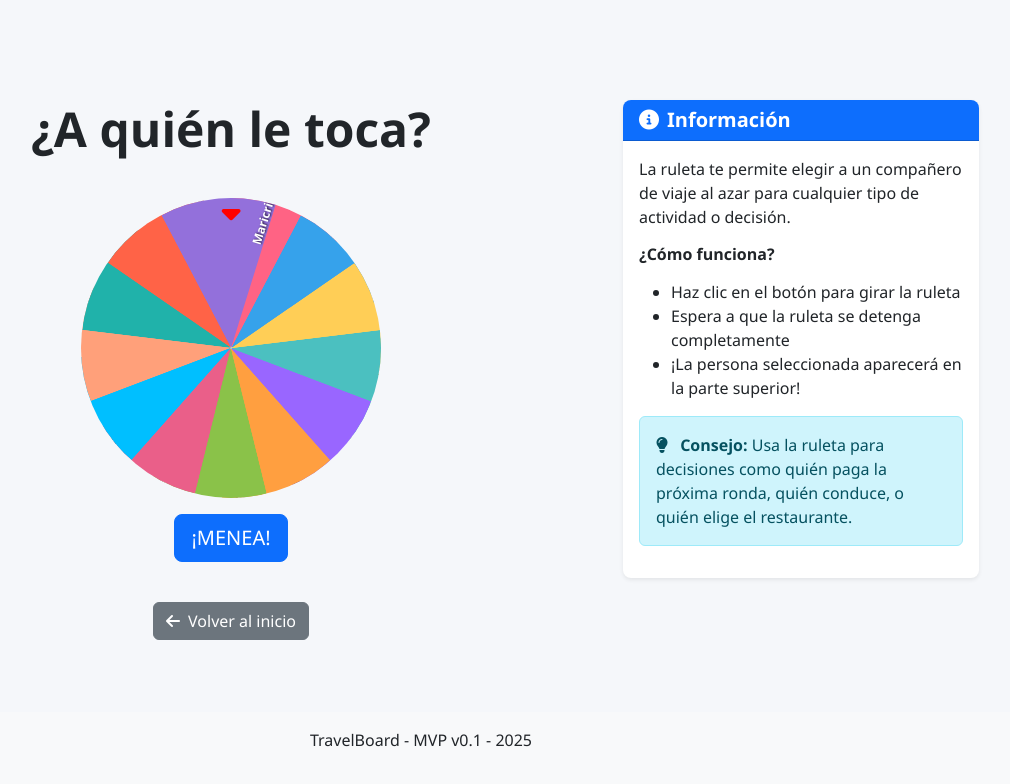
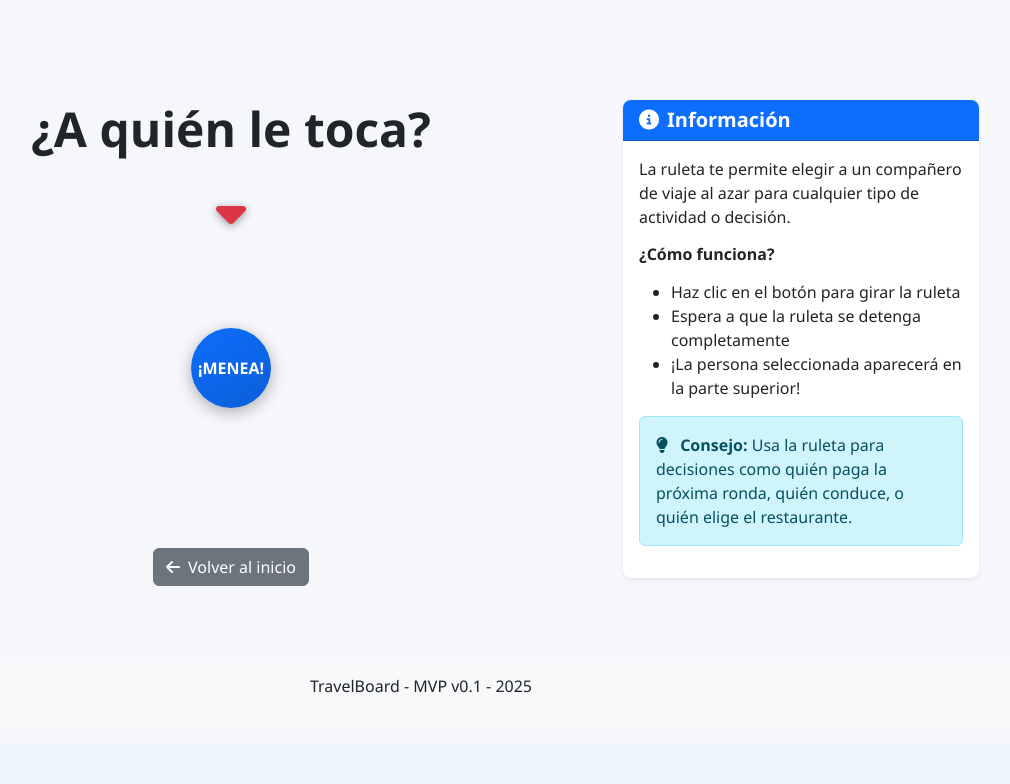
Before and after one commit to CarlosAtalaya/TripMind_Thailand_2025, a Flask app: page /ruleta in a window 1280 px wide. Shown: the part 56-840 px from the top of the page, without its empty margins (219-1229 px from the left). After the commit the page ends 749 px from the top, so only its background shows below. Run offline with Flask 3, Linux system fonts and the light colour scheme; a user stored in the database is signed in; data comes from the database, SQL or seed files in the repository; data that the repository does not hold is empty; some libraries are stand-ins or nearby versions.

Commit message:
Modificaciones en ruleta, sigue isn funcionar

```diff
--- a/templates/wheel/index.html
+++ b/templates/wheel/index.html
@@ -20,11 +20,20 @@
         </div>
 
         <div class="wheel-container text-center position-relative">
-            <!-- Canvas para la ruleta -->
-            <div id="wheel-canvas" style="position: relative; margin: 0 auto; width: 300px; height: 300px;"></div>
+            <!-- Marcador triangular -->
+            <div class="wheel-marker">
+                <i class="fas fa-caret-down fa-3x text-danger"></i>
+            </div>
+
+            <!-- Contenedor de la ruleta -->
+            <div id="canvasContainer">
+                <canvas id="canvas" width="300" height="300">
+                    Canvas no soportado, actualiza tu navegador.
+                </canvas>
+            </div>
 
             <!-- Botón para girar -->
-            <button id="spin-button" class="btn btn-primary btn-lg mt-3">
+            <button id="spin-button" class="btn btn-primary btn-lg spin-button">
                 ¡MENEA!
             </button>
         </div>
@@ -61,233 +70,74 @@
 </div>
 {% endblock %}
 
-{% block extra_js %}
-<script>
-    document.addEventListener('DOMContentLoaded', function() {
-        // Variables y elementos del DOM
-        const spinButton = document.getElementById('spin-button');
-        const resultContainer = document.getElementById('result-container');
-        const resultName = document.getElementById('result-name');
-        const wheelTitle = document.getElementById('wheel-title');
-        const wheelCanvas = document.getElementById('wheel-canvas');
-
-        // Array para almacenar los nombres reales
-        let fullNames = [];
-
-        // Cargar título personalizado
-        fetch('/api/wheel/title')
-            .then(response => response.json())
-            .then(data => {
-                if (data.success && data.title) {
-                    wheelTitle.textContent = data.title;
-                }
-            })
-            .catch(error => {
-                console.error('Error cargando título:', error);
-            });
-
-        // Cargar usuarios
-        fetch('/api/wheel/users')
-            .then(response => response.json())
-            .then(data => {
-                if (data.success && data.users.length > 0) {
-                    initWheel(data.users);
-                } else {
-                    // Usuarios de prueba
-                    const fallbackUsers = [
-                        { id: 1, name: 'Maricristi_Batukada' },
-                        { id: 2, name: 'Marta_Boxing' },
-                        { id: 3, name: 'Marisa_Venenosa' },
-                        { id: 4, name: 'Ferson_Avionetas' },
-                        { id: 5, name: 'Luis_Keta' },
-                        { id: 6, name: 'Alfon_Marques' },
-                        { id: 7, name: 'Omar_Jeque' },
-                        { id: 8, name: 'Javi_Buceador' },
-                        { id: 9, name: 'Diego_Roman' },
-                        { id: 10, name: 'Angel_Garrapata' },
-                        { id: 11, name: 'Isidro_Patachula' },
-                        { id: 12, name: 'Nacho33' },
-                        { id: 13, name: 'Carlos_Pupas' }
-                    ];
-                    initWheel(fallbackUsers);
-                }
-            })
-            .catch(error => {
-                console.error('Error cargando usuarios:', error);
-                // Usuarios de respaldo en caso de error
-                const fallbackUsers = [
-                    { id: 1, name: 'Maricristi_Batukada' },
-                    { id: 2, name: 'Marta_Boxing' },
-                    { id: 3, name: 'Marisa_Venenosa' },
-                    { id: 4, name: 'Ferson_Avionetas' },
-                    { id: 5, name: 'Luis_Keta' },
-                    { id: 6, name: 'Alfon_Marques' },
-                    { id: 7, name: 'Omar_Jeque' },
-                    { id: 8, name: 'Javi_Buceador' },
-                    { id: 9, name: 'Diego_Roman' },
-                    { id: 10, name: 'Angel_Garrapata' },
-                    { id: 11, name: 'Isidro_Patachula' },
-                    { id: 12, name: 'Nacho33' },
-                    { id: 13, name: 'Carlos_Pupas' }
-                ];
-                initWheel(fallbackUsers);
-            });
-
-        // Función para obtener solo el primer nombre (antes del guion bajo)
-        function getFirstName(fullName) {
-            if (fullName.includes('_')) {
-                return fullName.split('_')[0];
-            }
-            return fullName;
+{% block extra_css %}
+<style>
+    /* Contenedor de la ruleta */
+    .wheel-container {
+        position: relative;
+        margin: 60px auto 30px;
+        max-width: 300px;
     }
 
-        // Crear la ruleta de manera simple
-        function initWheel(users) {
-            // Limpiar el canvas
-            wheelCanvas.innerHTML = '';
-
-            // Crear un array de nombres cortos
-            const shortNames = users.map(user => getFirstName(user.name));
-
-            // Guardar los nombres completos
-            fullNames = users.map(user => user.name);
-
-            // Crear colores para los segmentos
-            const colors = [
-                '#FF6384', '#36A2EB', '#FFCE56', '#4BC0C0',
-                '#9966FF', '#FF9F40', '#8AC249', '#EA5F89',
-                '#00BFFF', '#FFA07A', '#20B2AA', '#FF6347',
-                '#9370DB', '#32CD32', '#FFD700', '#87CEFA'
-            ];
-
-            // Crear la ruleta mediante un div circular dividido en segmentos
-            const numSegments = users.length;
-            const segmentAngle = 360 / numSegments;
-
-            // Crear el contenedor de la ruleta
-            const wheel = document.createElement('div');
-            wheel.className = 'wheel';
-            wheel.style.width = '100%';
-            wheel.style.height = '100%';
-            wheel.style.borderRadius = '50%';
-            wheel.style.position = 'relative';
-            wheel.style.overflow = 'hidden';
-            wheel.style.transition = 'transform 5s cubic-bezier(0.2, 0.8, 0.2, 1)';
-
-            // Crear los segmentos
-            for (let i = 0; i < numSegments; i++) {
-                const segment = document.createElement('div');
-                segment.className = 'segment';
-                segment.style.position = 'absolute';
-                segment.style.width = '50%';
-                segment.style.height = '50%';
-                segment.style.left = '50%';
-                segment.style.top = '0';
-                segment.style.transformOrigin = 'bottom left';
-                segment.style.transform = `rotate(${i * segmentAngle}deg)`;
-
-                // Crear el contenido del segmento (triángulo coloreado)
-                const content = document.createElement('div');
-                content.style.position = 'absolute';
-                content.style.width = '100%';
-                content.style.height = '100%';
-                content.style.transformOrigin = 'bottom left';
-                content.style.clipPath = 'polygon(0 0, 100% 0, 0 100%)';
-                content.style.backgroundColor = colors[i % colors.length];
-
-                // Añadir el texto
-                const text = document.createElement('div');
-                text.textContent = shortNames[i];
-                text.style.position = 'absolute';
-                text.style.left = '30%';
-                text.style.top = '25%';
-                text.style.transform = 'rotate(-45deg)';
-                text.style.color = 'white';
-                text.style.fontWeight = 'bold';
-                text.style.fontSize = '12px';
-                text.style.textShadow = '1px 1px 2px rgba(0,0,0,0.7)';
-
-                content.appendChild(text);
-                segment.appendChild(content);
-                wheel.appendChild(segment);
+    /* Marcador triangular */
+    .wheel-marker {
+        position: absolute;
+        top: -30px;
+        left: 50%;
+        transform: translateX(-50%);
+        z-index: 10;
+        filter: drop-shadow(0 2px 4px rgba(0,0,0,0.4));
     }
 
-            // Añadir el marcador
-            const marker = document.createElement('div');
-            marker.className = 'marker';
-            marker.style.position = 'absolute';
-            marker.style.top = '0';
-            marker.style.left = '50%';
-            marker.style.transform = 'translateX(-50%)';
-            marker.style.width = '20px';
-            marker.style.height = '20px';
-            marker.style.zIndex = '100';
-
-            const markerIcon = document.createElement('i');
-            markerIcon.className = 'fas fa-caret-down';
-            markerIcon.style.color = 'red';
-            markerIcon.style.fontSize = '30px';
-
-            marker.appendChild(markerIcon);
-
-            // Añadir la ruleta y el marcador al canvas
-            wheelCanvas.appendChild(wheel);
-            wheelCanvas.appendChild(marker);
-
-            // Evento para el botón de girar
-            spinButton.addEventListener('click', function() {
-                spinWheel(wheel);
-            });
+    /* Contenedor del canvas */
+    #canvasContainer {
+        position: relative;
+        width: 300px;
+        height: 300px;
+        margin: 0 auto;
     }
 
-        // Función para girar la ruleta
-        function spinWheel(wheel) {
-            // Deshabilitar el botón
-            spinButton.disabled = true;
-            spinButton.textContent = 'Girando...';
+    /* Botón para girar */
+    .spin-button {
+        position: absolute;
+        top: 50%;
+        left: 50%;
+        transform: translate(-50%, -50%);
+        width: 80px;
+        height: 80px;
+        border-radius: 50%;
+        background: linear-gradient(145deg, #0d6efd, #0b5ed7);
+        color: white;
+        font-weight: bold;
+        border: none;
+        box-shadow: 0 4px 15px rgba(0,0,0,0.3);
+        display: flex;
+        align-items: center;
+        justify-content: center;
+        z-index: 100;
+        cursor: pointer;
+        transition: all 0.3s ease;
+        font-size: 1rem;
+    }
 
-            // Ocultar el resultado
-            resultContainer.style.display = 'none';
+    .spin-button:hover {
+        transform: translate(-50%, -50%) scale(1.05);
+        box-shadow: 0 6px 20px rgba(13, 110, 253, 0.5);
+    }
 
-            // Generar un ángulo aleatorio para la rotación
-            const randomSpins = 5 + Math.random() * 5; // Entre 5 y 10 vueltas
-            const randomAngle = Math.floor(Math.random() * 360);
-            const totalRotation = randomSpins * 360 + randomAngle;
+    /* Mejor visualización del resultado */
+    #result-container {
+        background-color: rgba(40, 167, 69, 0.9);
+        border-radius: 10px;
+        padding: 15px;
+        margin-bottom: 20px;
+        box-shadow: 0 4px 10px rgba(0,0,0,0.2);
+        transition: all 0.3s ease;
+    }
 
-            // Aplicar la rotación
-            wheel.style.transform = `rotate(${totalRotation}deg)`;
-
-            // Después de que termine la animación, mostrar el resultado
-            setTimeout(function() {
-                // Determinar el segmento ganador
-                const numSegments = fullNames.length;
-                const segmentAngle = 360 / numSegments;
-
-                // El segmento ganador es el que está en la posición 0 después de la rotación
-                // Tenemos que hacer un poco de matemáticas para determinar cuál es
-                const normalizedAngle = totalRotation % 360;
-                const winningIndex = Math.floor(normalizedAngle / segmentAngle);
-                const adjustedIndex = (numSegments - winningIndex) % numSegments;
-
-                // Mostrar el ganador
-                const winner = fullNames[adjustedIndex];
-                resultName.textContent = winner;
-                resultContainer.style.display = 'block';
-
-                // Habilitar el botón
-                spinButton.disabled = false;
-                spinButton.textContent = '¡MENEA!';
-            }, 5000); // 5 segundos (tiempo de la animación)
-        }
-    });
-</script>
-{% endblock %}
-
-{% block extra_css %}
-<style>
-    .wheel-container {
-        margin: 40px auto;
-        max-width: 320px;
+    #result-name {
+        font-size: 1.5rem;
+        text-shadow: 1px 1px 2px rgba(0,0,0,0.2);
     }
 
     /* Animación del resultado */
@@ -300,5 +150,274 @@
     .bounce {
         animation: bounce 1s;
     }
+
+    /* Estilos para la pulsación del botón */
+    .spin-button:active {
+        transform: translate(-50%, -50%) scale(0.95);
+    }
+
+    .spin-button:disabled {
+        background: linear-gradient(145deg, #6c757d, #5a6268);
+        cursor: not-allowed;
+    }
 </style>
 {% endblock %}
+
+{% block extra_js %}
+<!-- Scripts adicionales -->
+<script src="https://cdnjs.cloudflare.com/ajax/libs/gsap/3.9.1/gsap.min.js"></script>
+<script src="https://cdn.jsdelivr.net/npm/winwheel@1.0.1/dist/Winwheel.min.js"></script>
+
+<script>
+    // Script de depuración inicial
+    document.addEventListener('DOMContentLoaded', function() {
+        console.log("DOM cargado correctamente");
+
+        // Verificar elementos
+        const canvas = document.getElementById('canvas');
+        console.log("Canvas encontrado:", canvas);
+
+        const canvasContainer = document.getElementById('canvasContainer');
+        console.log("Contenedor del canvas encontrado:", canvasContainer);
+
+        const spinButton = document.getElementById('spin-button');
+        console.log("Botón encontrado:", spinButton);
+
+        const resultContainer = document.getElementById('result-container');
+        console.log("Contenedor de resultados encontrado:", resultContainer);
+
+        const resultName = document.getElementById('result-name');
+
+        // Verificar biblioteca
+        console.log("Winwheel disponible:", typeof Winwheel);
+
+        // Variables principales
+        let theWheel;
+        let isSpinning = false;
+        let userSegments = []; // Nombres de usuario
+
+        // Colores para los segmentos
+        const colors = [
+            '#FF6384', '#36A2EB', '#FFCE56', '#4BC0C0',
+            '#9966FF', '#FF9F40', '#8AC249', '#EA5F89',
+            '#00BFFF', '#FFA07A', '#20B2AA', '#FF6347',
+            '#9370DB', '#32CD32', '#FFD700', '#87CEFA'
+        ];
+
+        // Función para obtener solo el primer nombre (antes del guion bajo)
+        function getFirstName(fullName) {
+            if (fullName.includes('_')) {
+                return fullName.split('_')[0];
+            }
+            return fullName;
+        }
+
+        // Función para ajustar el tamaño de fuente según el número de usuarios
+        function getFontSize(numUsers) {
+            if (numUsers <= 6) return 18;
+            if (numUsers <= 10) return 16;
+            if (numUsers <= 15) return 14;
+            if (numUsers <= 20) return 12;
+            return 10;
+        }
+
+        // Crear los segmentos para la ruleta
+        function createSegments(users) {
+            const segments = [];
+            userSegments = []; // Reiniciar el array
+
+            users.forEach((user, index) => {
+                // Extraer solo el primer nombre para mostrar
+                const firstName = getFirstName(user.name);
+
+                // Guardar el nombre completo para el resultado
+                userSegments.push(user.name);
+
+                segments.push({
+                    'fillStyle': colors[index % colors.length],
+                    'text': firstName,
+                    'textFontFamily': 'Arial',
+                    'textFontSize': getFontSize(users.length),
+                    'textFillStyle': 'white',
+                    'textOrientation': 'vertical',  // Cambio a vertical para que el texto vaya a lo largo del radio
+                    'textMargin': 15,  // Ajustar margen para texto vertical
+                    'strokeStyle': '#ffffff',
+                    'lineWidth': 1
+                });
+            });
+
+            return segments;
+        }
+
+        // Inicializar la ruleta con los usuarios
+        function initWheel(users) {
+            console.log("Inicializando ruleta con", users.length, "usuarios");
+
+            // Crear segmentos
+            const segments = createSegments(users);
+
+            // Verificar que el canvas existe
+            if (!canvas) {
+                console.error("El elemento canvas no se encontró");
+                return;
+            }
+
+            const width = canvas.width;
+            const height = canvas.height;
+            const centerX = width / 2;
+            const centerY = height / 2;
+
+            console.log("Dimensiones del canvas:", width, "x", height);
+
+            // Crear la ruleta
+            try {
+                theWheel = new Winwheel({
+                    'canvasId': 'canvas',
+                    'numSegments': segments.length,
+                    'segments': segments,
+                    'outerRadius': centerX - 10,
+                    'centerX': centerX,
+                    'centerY': centerY,
+                    'lineWidth': 1,
+                    'textFontWeight': 'bold',
+                    'animation': {
+                        'type': 'spinToStop',
+                        'duration': 5,
+                        'spins': 8,
+                        'callbackFinished': function(indicatedSegment) {
+                            finishSpin(indicatedSegment);
+                        }
+                    }
+                });
+
+                console.log("Ruleta creada correctamente:", theWheel);
+                theWheel.draw();
+                console.log("Ruleta dibujada");
+            } catch (error) {
+                console.error("Error al crear la ruleta:", error);
+            }
+        }
+
+        // Función para manejar el final del giro
+        function finishSpin(indicatedSegment) {
+            console.log("Giro finalizado - Segmento indicado:", indicatedSegment);
+
+            // Determinar el ganador
+            let winnerName = "Desconocido";
+            let winnerIndex = -1;
+
+            if (indicatedSegment && indicatedSegment.text) {
+                // Buscar el índice del segmento
+                for (let i = 1; i < theWheel.segments.length; i++) {
+                    if (theWheel.segments[i] === indicatedSegment) {
+                        winnerIndex = i - 1;
+                        break;
+                    }
+                }
+
+                if (winnerIndex >= 0 && winnerIndex < userSegments.length) {
+                    winnerName = userSegments[winnerIndex];
+                }
+            }
+
+            console.log("Índice ganador:", winnerIndex);
+            console.log("Nombre del ganador:", winnerName);
+
+            // Mostrar el resultado
+            resultName.textContent = winnerName;
+            resultContainer.style.display = 'block';
+            resultContainer.classList.add('bounce');
+
+            // Resetear el estado
+            isSpinning = false;
+            spinButton.disabled = false;
+            spinButton.textContent = '¡MENEA!';
+
+            // Quitar la animación después de un tiempo
+            setTimeout(() => {
+                resultContainer.classList.remove('bounce');
+            }, 1000);
+        }
+
+        // Función para girar la ruleta
+        function startSpin() {
+            if (isSpinning || !theWheel) return;
+
+            console.log("Iniciando giro de la ruleta");
+            isSpinning = true;
+            resultContainer.style.display = 'none';
+            spinButton.disabled = true;
+            spinButton.textContent = 'Girando...';
+
+            // Configurar el giro
+            theWheel.stopAnimation(false);
+            theWheel.rotationAngle = 0;
+            theWheel.draw();
+
+            // Ángulo aleatorio para la parada
+            const stopAngle = Math.floor(Math.random() * 360);
+            theWheel.animation.stopAngle = stopAngle;
+
+            // Iniciar animación
+            theWheel.startAnimation();
+            console.log("Ruleta girando hasta:", stopAngle);
+        }
+
+        // Asignar evento al botón
+        if (spinButton) {
+            spinButton.addEventListener('click', startSpin);
+        }
+
+        // Cargar usuarios de la API
+        fetch('/api/wheel/users')
+            .then(response => response.json())
+            .then(data => {
+                if (data.success && data.users.length > 0) {
+                    console.log("Usuarios cargados de la API:", data.users);
+                    initWheel(data.users);
+                } else {
+                    console.log("Usando usuarios de respaldo");
+                    const fallbackUsers = [
+                        { id: 1, name: 'Maricristi' },
+                        { id: 2, name: 'Marta' },
+                        { id: 3, name: 'Marisa' },
+                        { id: 4, name: 'Ferson' },
+                        { id: 5, name: 'Luis' },
+                        { id: 6, name: 'Alfon' },
+                        { id: 7, name: 'Omar' },
+                        { id: 8, name: 'Javi' }
+                    ];
+                    initWheel(fallbackUsers);
+                }
+            })
+            .catch(error => {
+                console.error("Error al cargar usuarios:", error);
+                // Usuarios de respaldo en caso de error
+                const fallbackUsers = [
+                    { id: 1, name: 'Maricristi' },
+                    { id: 2, name: 'Marta' },
+                    { id: 3, name: 'Marisa' },
+                    { id: 4, name: 'Ferson' },
+                    { id: 5, name: 'Luis' },
+                    { id: 6, name: 'Alfon' },
+                    { id: 7, name: 'Omar' },
+                    { id: 8, name: 'Javi' }
+                ];
+                initWheel(fallbackUsers);
+            });
+
+        // Cargar título personalizado
+        const wheelTitle = document.getElementById('wheel-title');
+        fetch('/api/wheel/title')
+            .then(response => response.json())
+            .then(data => {
+                if (data.success && data.title) {
+                    wheelTitle.textContent = data.title;
+                }
+            })
+            .catch(error => {
+                console.error('Error cargando título:', error);
+            });
+    });
+</script>
+{% endblock %}
```
Lines whose indentation alone changed are shown as unchanged.
